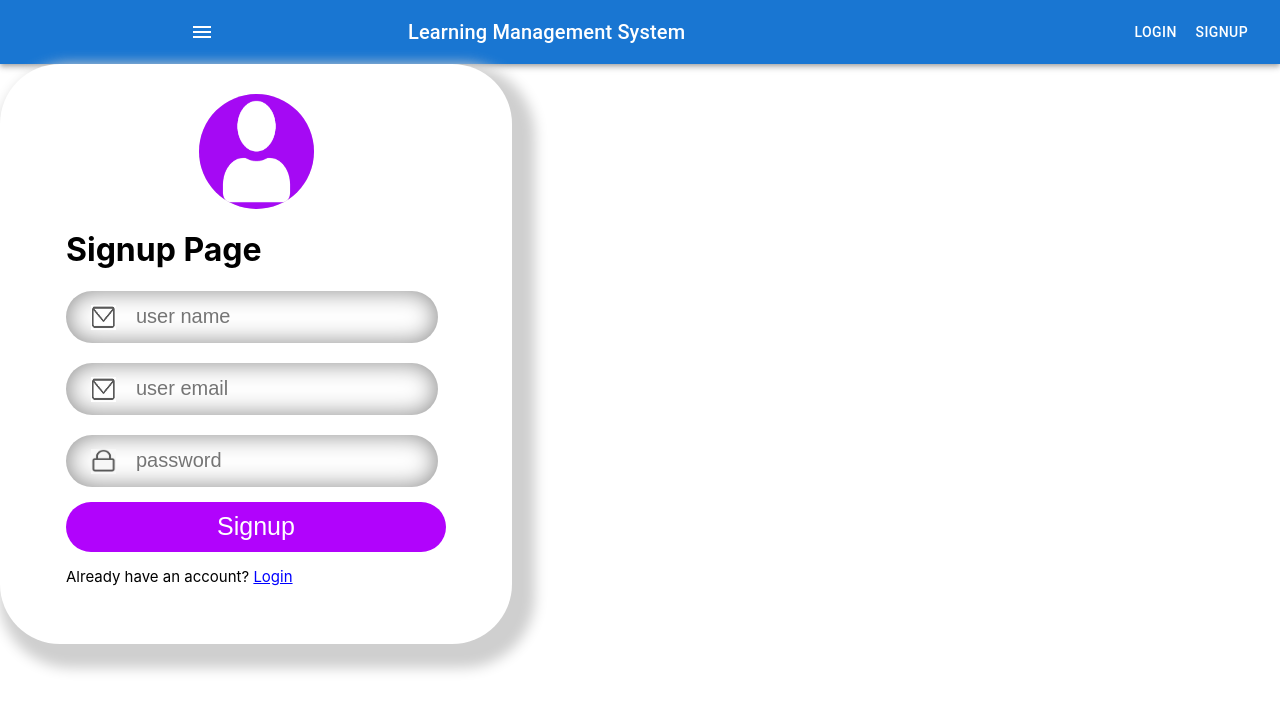
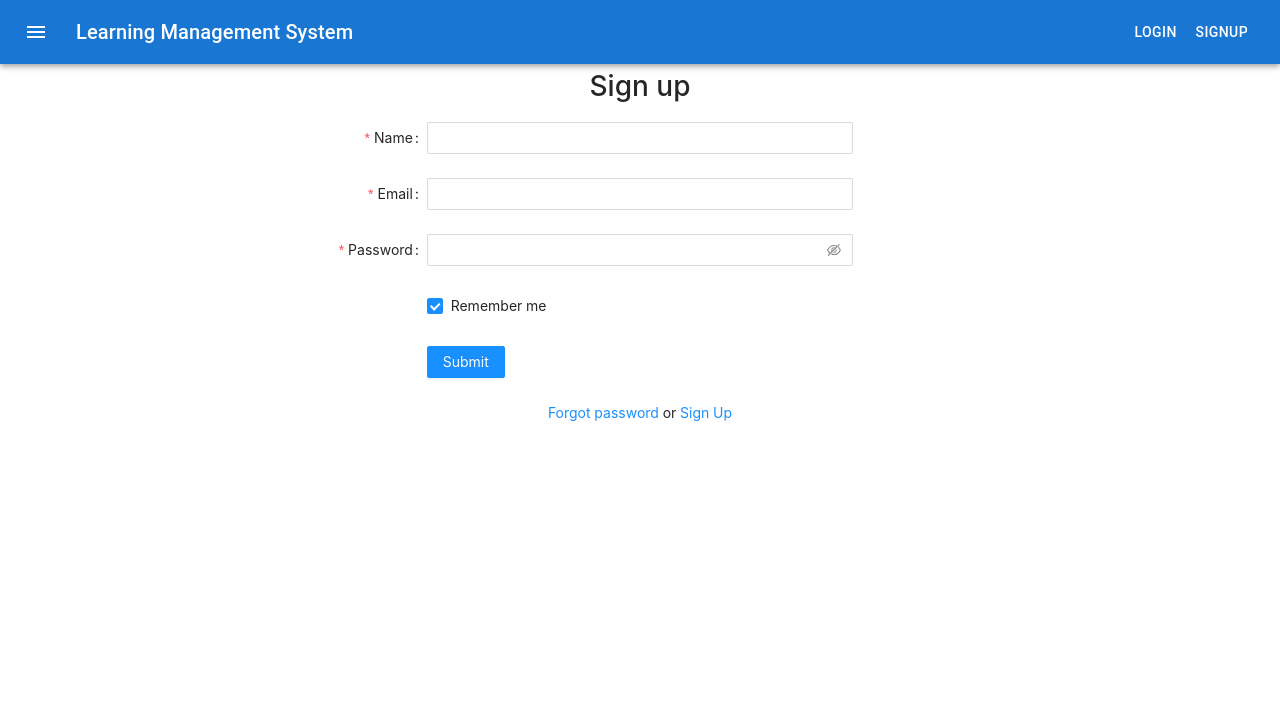
Before and after one commit to Nawoda-Jayasinghe/learning-management-system-Front-End, a React (Create React App) app: page /Signup in a window 1280 px wide. Shown: the top 710 px of the page. Built offline with nearby package versions, Linux system fonts and the light colour scheme.

Commit message:
Course route added

```diff
--- a/package.json
+++ b/package.json
@@ -10,6 +10,7 @@
     "@testing-library/jest-dom": "^5.16.5",
     "@testing-library/react": "^13.4.0",
     "@testing-library/user-event": "^13.5.0",
+    "antd": "^4.23.5",
     "react": "^18.2.0",
     "react-dom": "^18.2.0",
     "react-router-dom": "^6.4.2",
--- a/src/App.js
+++ b/src/App.js
@@ -4,9 +4,10 @@ import './index.css';
 import Signup from "./components/signup/Signup";
 import ClientApp from './ClientApp';
 import { Login } from './components/login/Login';
-
+// import Available_Courses from './components/student_Dashboard/Available-Courses';
 import Appbar from './components/home/Appbar';
 import { BrowserRouter, Routes,Route } from 'react-router-dom';
+import Course from './components/studentDashboard/Course';
 
 
 function App() {
@@ -14,10 +15,14 @@ function App() {
     <div className="App">
       <Appbar/>
 
+
+
       <BrowserRouter>
         <Routes>
           <Route path="/Login" element={<Login/>}/>
           <Route path="/Signup" element={<Signup/>}/>
+          <Route path="/Course" element={<Course/>}/>
+
         </Routes>
       </BrowserRouter>
 
--- a/src/components/login/Login.jsx
+++ b/src/components/login/Login.jsx
@@ -1,41 +1,116 @@
-import React from 'react';
-import profile from '../../image/profile.png';
-import email from '../../image/email.jpg';
-import pass from '../../image/pass.png';
 
+import { useNavigate } from "react-router-dom";
+
+import { Button, Checkbox, Form, Input } from "antd";
+import React from "react";
+
+import "antd/dist/antd.css";
 
 export const Login = () => {
+
+  const navigate = useNavigate();
+
+  const handleOnSubmit = (e) => {
+    e.preventDefault();
+    navigate("/course");
+  };
+
   return (
     <div className="sub-main">
-        <div>
-        <div className='imgs'>
-          <div className='container-image'>
-            <img src= {profile} alt = "profile" className='profile'/>
+      <div>
+        {/* <div className="imgs">
+          <div className="container-image">
+            <img src={profile} alt="profile" className="profile" />
           </div>
-
-        </div>
+        </div> */}
 
         <div>
           <h1>Login Page</h1>
-          <div>
-            <img src={email} alt="email" className='email'/>
-            <input type= "text" placeholder = "user name" className='name'/>
+          {/* <div>
+            <img src={email} alt="email" className="email" />
+            <input type="text" placeholder="user name" className="name" />
           </div>
 
-          <div className='second-input'>
-            <img src={pass} alt="pass" className='pass'/>
-            <input type= "text" placeholder = "password" className='name'/>
+          <div className="second-input">
+            <img src={pass} alt="pass" className="pass" />
+            <input type="text" placeholder="password" className="name" />
           </div>
-          <div className='login-button'>
-          <button>Login</button>
+          <div className="login-button">
+            <button onClick={(e) => handleOnSubmit(e)}>Login</button>
+          </div> */}
+          <div>
+          <Form
+            name="basic"
+            labelCol={{
+              span: 8,
+            }}
+            wrapperCol={{
+              span: 8,
+            }}
+            initialValues={{
+              remember: true,
+            }}
+            autoComplete="off"
+          >
+            <Form.Item
+              label="Name"
+              name="Name"
+              rules={[
+                {
+                  required: true,
+                  message: "Please input your Name!",
+                },
+              ]}
+            >
+              <Input />
+            </Form.Item>
+
+            <Form.Item
+              label="Password"
+              name="password"
+              rules={[
+                {
+                  required: true,
+                  message: "Please input your password!",
+                },
+              ]}
+            >
+              <Input.Password />
+            </Form.Item>
+
+            <Form.Item
+              name="remember"
+              valuePropName="checked"
+              wrapperCol={{
+                offset: 8,
+                span: 16,
+              }}
+            >
+              <Checkbox>Remember me</Checkbox>
+            </Form.Item>
+
+            <Form.Item
+              wrapperCol={{
+                offset: 8,
+                span: 16,
+              }}
+            >
+              <Button
+                type="primary"
+                htmlType="submit"
+                onClick={(e) => handleOnSubmit(e)}
+              >
+                Submit
+              </Button>
+            </Form.Item>
+          </Form>
           </div>
         </div>
 
-          <p  className='link'>
-            <a href='#'>Forgot password</a> or <a href='../signup/Signup'>Sign Up</a>
-          </p>
-
+        <p className="link">
+          <a href="#">Forgot password</a> or <a href="#">Sign Up</a>
+        </p>
       </div>
-      </div>
-  )
-}
+    </div>
+  );
+};
--- a/src/components/signup/Signup.jsx
+++ b/src/components/signup/Signup.jsx
@@ -1,56 +1,114 @@
-import React, { useState } from "react";
-import profile from "../../image/profile.png";
-import email from "../../image/email.jpg";
-import pass from "../../image/pass.png";
-import Typography from '@mui/material/Typography';
-import { Link, useNavigate } from "react-router-dom";
-import Box from '@mui/material/Box';
+import { useNavigate } from "react-router-dom";
 
-function Signup() {
-  return (
-    <>
-      <Box >
-      <div className="sub-main">
-        <div>
-          <div className="imgs">
-            <div className="container-image">
-              <img src={profile} alt="profile" className="profile" />
-            </div>
-          </div>
+import { Button, Checkbox, Form, Input } from "antd";
+import React from "react";
 
-          <div>
-            <h1>Signup Page</h1>
-            <div>
-              <img src={email} alt="name" className="email" />
-              <input type="text" placeholder="user name" className="name" />
-            </div>
-            <br></br>
-            <div>
-              <img src={email} alt="email" className="email" />
-              <input type="text" placeholder="user email" className="name" />
-            </div>
-            <div className="second-input">
-              <img src={pass} alt="pass" className="pass" />
-              <input type="text" placeholder="password" className="name" />
-            </div>
+import "antd/dist/antd.css";
 
-            <div className="login-button">
-              <button>Signup</button>
-            </div>
-          </div>
+export const Signup = () => {
 
-          <p className="link">
-            <a href="#"></a> Already have an account? <a href="#">Login</a>
+  const navigate = useNavigate();
+
+  const handleOnSubmit = (e) => {
+    e.preventDefault();
+    navigate("");
+  };
 
 
 
-          </p>
+  return (
+    <div className="sub-main">
+      <div>
 
+
+        <div>
+          <h1>Sign up</h1>
+
+          <div>
+          <Form
+            name="basic"
+            labelCol={{
+              span: 8,
+            }}
+            wrapperCol={{
+              span: 8,
+            }}
+            initialValues={{
+              remember: true,
+            }}
+            autoComplete="off"
+          >
+            <Form.Item
+              label="Name"
+              name="Name"
+              rules={[
+                {
+                  required: true,
+                  message: "Please input your Name!",
+                },
+              ]}
+            >
+              <Input />
+            </Form.Item>
+            <Form.Item
+              label="Email"
+              name="Email"
+              rules={[
+                {
+                  required: true,
+                  message: "Please input your Email!",
+                },
+              ]}
+            >
+              <Input />
+            </Form.Item>
+            <Form.Item
+              label="Password"
+              name="password"
+              rules={[
+                {
+                  required: true,
+                  message: "Please input your password!",
+                },
+              ]}
+            >
+              <Input.Password />
+            </Form.Item>
+
+            <Form.Item
+              name="remember"
+              valuePropName="checked"
+              wrapperCol={{
+                offset: 8,
+                span: 16,
+              }}
+            >
+              <Checkbox>Remember me</Checkbox>
+            </Form.Item>
+
+            <Form.Item
+              wrapperCol={{
+                offset: 8,
+                span: 16,
+              }}
+            >
+              <Button
+                type="primary"
+                htmlType="submit"
+                onClick={(e) => handleOnSubmit(e)}
+              >
+                Submit
+              </Button>
+            </Form.Item>
+          </Form>
+          </div>
         </div>
+
+        <p className="link">
+          <a href="#">Forgot password</a> or <a href="#">Sign Up</a>
+        </p>
       </div>
-      </Box>
-
-    </>
+    </div>
   );
 }
 
--- /dev/null
+++ b/src/components/studentDashboard/Course.jsx
@@ -0,0 +1,7 @@
+import React from "react";
+
+const Course = () => {
+  return <div>Course</div>;
+};
+
+export default Course;
--- a/src/index.css
+++ b/src/index.css
@@ -1,118 +1,8 @@
-body {
-  margin: 0;
-  font-family: -apple-system, BlinkMacSystemFont, 'Segoe UI', 'Roboto', 'Oxygen',
-    'Ubuntu', 'Cantarell', 'Fira Sans', 'Droid Sans', 'Helvetica Neue',
-    sans-serif;
-  -webkit-font-smoothing: antialiased;
-  -moz-osx-font-smoothing: grayscale;
+h1 {
+  text-align: center;
+  color: #1976D2;
 }
 
-code {
-  font-family: source-code-pro, Menlo, Monaco, Consolas, 'Courier New',
-    monospace;
+.link{
+  text-align: center;
 }
-
-/* Login styles */
-.main{
-    text-align: center;
-    justify-content: center;
-    display: flex;
-    padding: 90px 0 90px 0;
-    background-color:white;
-  }
-
-  .sub-main{
-    display: flex;
-    justify-content: center;
-    height: 550px;
-    width: 40%;
-    box-shadow: 11px 12px 13px 12px rgb(207, 207, 207);
-    padding-top: 30px;
-    border-radius: 60px;
-    background-color: white;
-  }
-
-  .img{
-    padding-top: 20px;
-    justify-content: center;
-    display: flex;
-  }
-
-  .container-image{
-    background-color: rgb(223, 221, 221);
-    border-radius: 150px;
-    align-items: center;
-    margin-left: auto;
-    margin-right: auto;
-    display: flex;
-    height: 115px;
-    width: 115px;
-  }
-
-  .profile{
-    height: 115px;
-    width: 115px;
-    border-radius: 130px;
-  }
-
-  input{
-    width: 300px;
-    height: 50px;
-    border-radius: 60px;
-    box-shadow: inset 0px 0px 25px 0px #888;
-    border: none;
-    outline: none;
-    background-color: #fff;
-  }
-
-  .email{
-    height: 25px;
-    width: 25px;
-    position: absolute;
-    padding: 14px 0 0 25px;
-  }
-
-  .pass{
-    height: 25px;
-    width: 25px;
-    position: absolute;
-    padding: 14px 0 0 25px;
-  }
-  .name{
-    padding-left: 70px;
-    font-size: 20px;
-  }
-
-  .second-input{
-    padding-top: 20px;
-  }
-
-  button{
-    width: 380px;
-    height: 50px;
-    border-radius: 60px;
-    background-color: #b103fc;
-    color: white;
-    font-size: 25px;
-    border: none;
-  }
-
-  .login-button{
-    padding-top: 15px;
-  }
-
-  .link{
-    font-size: 15px;
-    font-weight: 400;
-  }
-
-  a{
-    color:blue;
-  }
-  @media only screen and (max-width: 800px) {
-    .sub-main{
-         height: 550px;
-    width: 500px;
-
-    }
-  }
```
Also changed, not shown: src/components/dashboard/Sidebar.jsx (added, +16 -0 lines), 1 other file (tests, documents, lock files or other folders).
